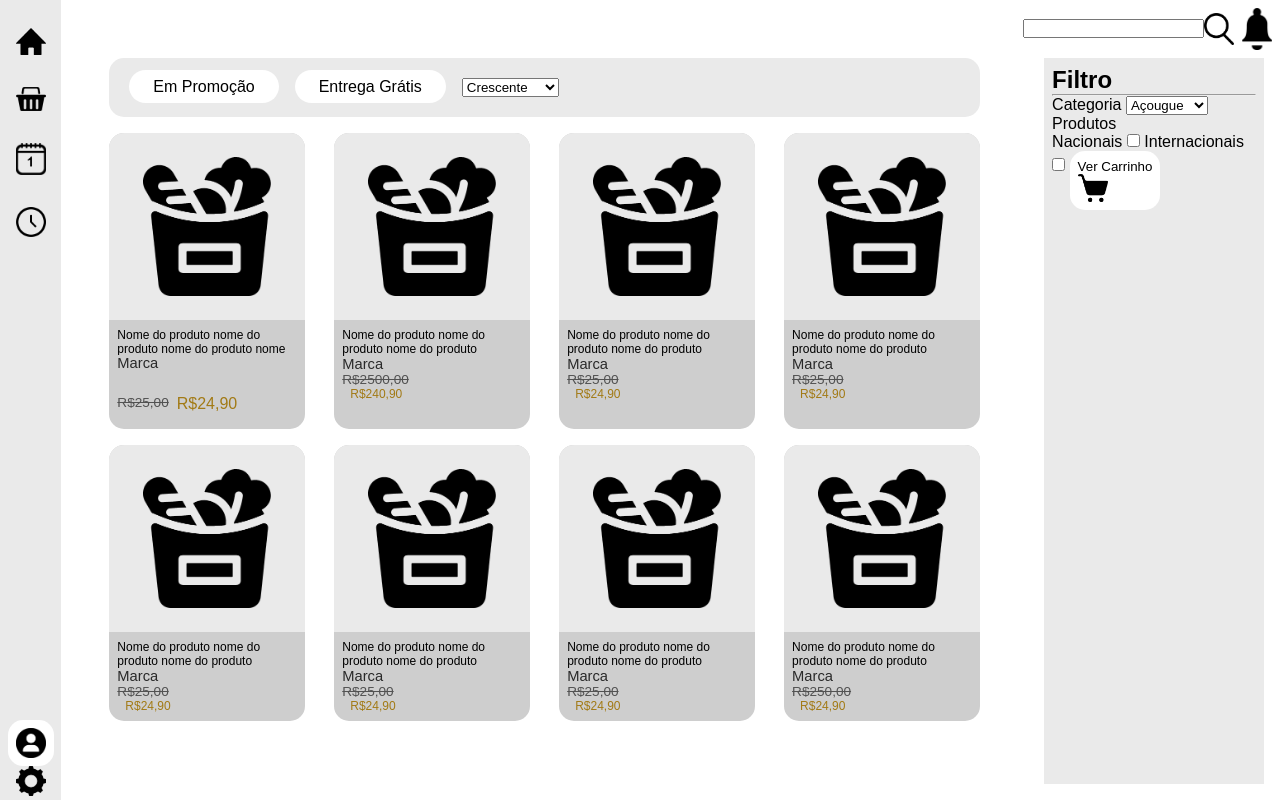
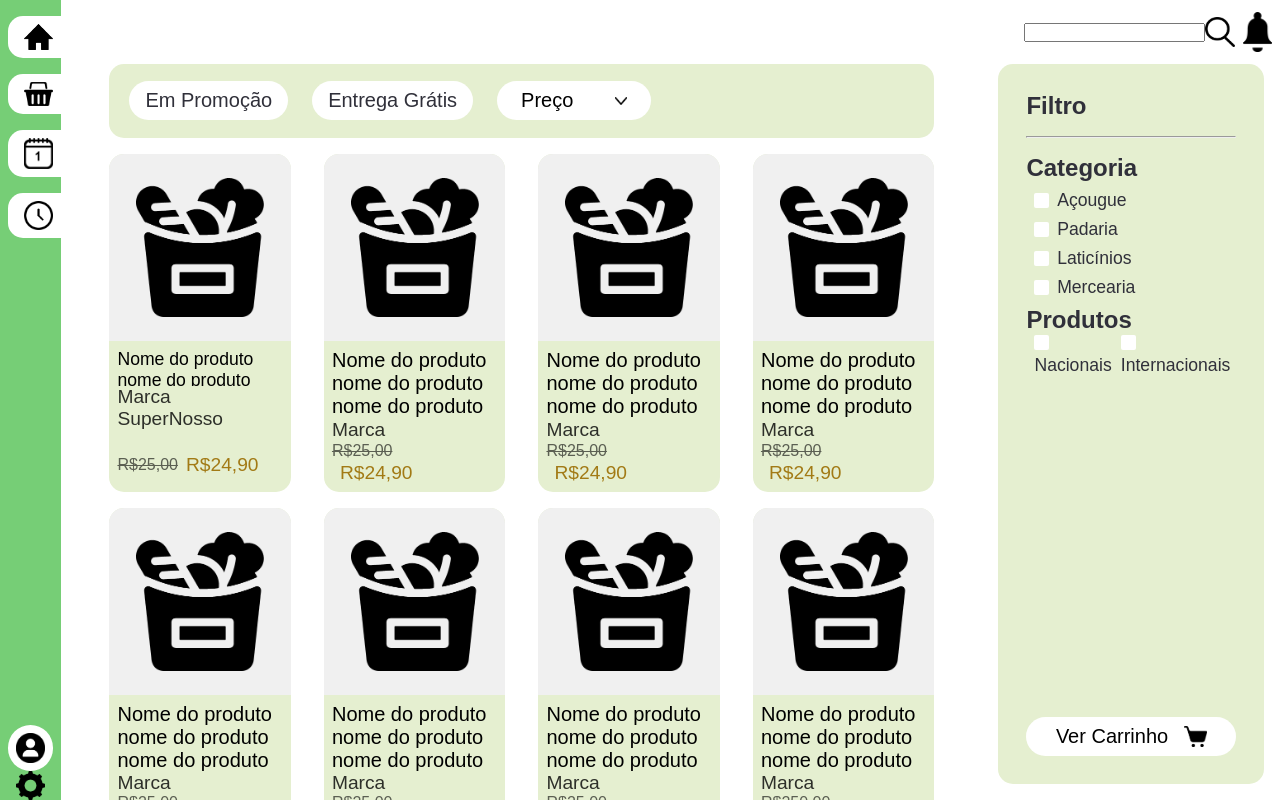
Before and after one commit to Alv-Rod/Cida-Agenda-Inteligente, a plain HTML site: page catalogo.html in a window 1280 px wide. Drawn offline with Linux system fonts and the light colour scheme.

Commit message:
Atualização de cores, continuação do projeto

```diff
--- a/catalogo.html
+++ b/catalogo.html
@@ -34,7 +34,7 @@
         </header>
         <div class="page-content">
             <div id="catalog">
-                <div class="catalog-header">
+                <div class="catalog-header page-header">
                     <div class="radio-btn">
                         <input type="radio" name="cat-sort" id="sort-sales" class="sort-radio">
                         <label for="sort-sales" class="sort-label">Em Promoção</label>
@@ -46,11 +46,14 @@
 
 
 
-                    <select name="price-sort" id="price-sort" class="dropdown" class="sort-radio">
-                        <option value="crescente">Crescente</option>
-                        <option value="decrescente">Decrescente</option>
-                        <span class="drop-icon" id="price-sort-drop"><img src="img/icons/down.png" alt=""></span>
-                    </select>
+                    <button id="price-sort" class="dropdown" >
+                        <span id="price-sort-drop">Preço <img src="img/icons/down.png" class="drop-icon" alt=""></span>
+                        <ul>
+                            <li id="crescente" data-sort="crescente">Crescente</li>
+                            <li id="decrescente" data-sort="decrescente">Decrescente</li>
+                        </ul>
+                    </button>
+
                 </div>
 
                 <div id="catalog-main">
@@ -62,6 +65,7 @@
                             <div class="desc">
                                 <p class="title">Nome do produto nome do produto nome do produto nome do produto nome do produto</p>
                                 <p class="brand">Marca</p>
+                                <p class="market">SuperNosso</p>
                             </div>
                             <div class="prices">
                                 <p class="price">R$25,00</p>
@@ -76,8 +80,8 @@
                         <div class="prod-description">
                             <p class="desc">Nome do produto nome do produto nome do produto</p>
                             <p class="brand">Marca</p>
-                            <p class="price">R$2500,00</p>
-                            <p class="sale-price">R$240,90</p>
+                            <p class="price">R$25,00</p>
+                            <p class="sale-price">R$24,90</p>
                         </div>
                     </div>
                     <div class="product">
@@ -150,29 +154,43 @@
             </div>
 
             <aside class="filter-section">
-
-                <div>
                 <h2>Filtro</h2>
                 <hr>
-                    <label for="category-filter">Categoria</label>
-                    <select name="category-filter" id="category-filter">
-                        <option value="Açougue">Açougue</option>
-                        <option value="Açougue">Padaria</option>
-                        <option value="Açougue">Laticínios</option>
-                        <option value="Açougue">Mercearia</option>
-                    </select>
-                    <p>Produtos</p>
-                    <label for="nacionais">Nacionais</label>
+                <h3>Categoria</h3>
+                <ul id="category-filter-list">
+                    <li>
+                        <input type="checkbox" name="category-filter" id="acougue" value="acougue">
+                        <label for="acougue">Açougue</label>
+                    </li>
+                    <li>
+                        <input type="checkbox" name="category-filter" id="padaria" value="padaria">
+                        <label for="padaria">Padaria</label>
+                    </li>
+                    <li>
+                        <input type="checkbox" name="category-filter" id="laticinios" value="laticinios">
+                        <label for="laticinios">Laticínios</label>
+                    </li>
+                    <li>
+                        <input type="checkbox" name="category-filter" id="mercearia" value="mercearia">
+                        <label for="mercearia">Mercearia</label>
+                    </li>
+                </ul>
+                <h3>Produtos</h3>
+                <div class="filter-origin">
+                    <label for="nacionais">
                         <input type="checkbox" name="filter-prod-checkbox" class="prod-checkbox" id="nacionais" value="nacionais">
-                    <label for="internacionais">Internacionais</label>
+                        Nacionais
+                    </label>
+                    <label for="internacionais">
                         <input type="checkbox" name="filter-prod-checkbox" class="prod-checkbox" id="internacionais" value="internacionais">
+                        Internacionais
+                    </label>
+                </div>
 
-                    <button>
+                <button id="see-cart">
                     Ver Carrinho
                     <img src="img/icons/cart.png" alt="" class="icon">
                 </button>
-                </div>
-
             </aside>
         </div>
 
--- a/css/calendario.css
+++ b/css/calendario.css
@@ -0,0 +1,23 @@
+@import url(imports.css);
+
+.page-content {
+    margin: 0 3rem;
+    width: auto;
+}
+/*
+.calendar {
+    display: grid;
+    grid-template-columns: repeat(7, 1fr);
+    grid-template-rows: repeat(5, 1fr);
+    grid-column-gap: 0px;
+    grid-row-gap: 0px;
+    border: 1px solid black;
+} */
+
+.calendar ul {
+    display: flex;
+}
+
+.calendar li {
+    width: calc(100% / 7);
+}
--- a/css/catalogo.css
+++ b/css/catalogo.css
@@ -10,17 +10,20 @@
     margin: 0 3rem;
 }
 
-.catalog-header {
+.catalog-header.page-header {
     display: flex;
+    align-items: center;
     width: 100%;
     padding: 1.25rem;
     border-radius: 15px;
-    background-color: var(--bg-second);
+    background-color: var(--bg-main);
     margin-bottom: 0.5rem;
+    height: 10%;
 }
 
 .radio-btn {
     position: relative;
+    margin-right: 1.5rem;
 }
 
 .sort-radio {
@@ -39,9 +42,8 @@
     margin-right: 1rem;
 }
 
-.sort-radio:hover + label{
-    background-color: var(--accent-dark);
-    color: var(--font-light);
+.sort-radio:hover + label {
+    background-color: var(--accent-mid);
 }
 
 .sort-radio:checked + label {
@@ -54,7 +56,7 @@
     flex-wrap: wrap;
     justify-content: space-between;
     width: 100%;
-    max-height: 100%;
+    height: 90%;
     overflow-y: scroll;
 }
 
@@ -62,11 +64,17 @@
     display: flex;
     flex-direction: column;
     align-items: center;
-    width: 196px;
+    width: 22%;
     margin: 0.5rem 0;
     border-radius: 15px;
-    font-size: 0.75rem;
-    background-color: var(--bg-third);
+    font-size: 2vh;
+    background-color: var(--bg-main);
+}
+
+.product:hover {
+    transition: all 0.15s ease-in-out;
+    translate: 0 -0.5vh;
+    box-shadow: 0px 5px 5px 5px rgba(119, 119, 119, 0.03);
 }
 
 .prod-preview {
@@ -74,40 +82,47 @@
     padding: 1.5rem;
     display: flex;
     justify-content: center;
-    background-color: var(--bg-second);
+    background-color: var(--gray);
     width: 100%;
 }
 
 .prod-description {
     display: flex;
+    justify-content: space-between;
     flex-direction: column;
+    height: 100%;
     padding: 0.5rem;
 }
 
-.brand {
-    font-size: 0.92rem;
+
+
+.brand, .market {
+    font-size: 2.4vh;
     opacity: 0.8;
 }
 
 .prices {
     display: flex;
-    font-size: 1rem;
+    align-items: center;
+    font-size: 2.2vh;
     margin-top: 1.5rem;
     margin-bottom: 0.5rem;
 }
 
 .price {
-    font-size: 0.85rem;
+    font-size: 2vh;
     opacity: 0.6;
     text-decoration: line-through;
 }
 
 .sale-price {
     color: rgb(162, 122, 21);
+    font-size: 2.4vh;
     padding-left: 0.5rem;
 }
 .product .title {
-    max-height: 1.7rem;
+    max-height: 4.6vh;
+    font-size: 2.2vh;
     overflow-y: hidden;
     position: relative;
 }
@@ -125,3 +140,21 @@
 .product img {
     width: 128px;
 }
+
+.filter-origin {
+    display: flex;
+    justify-content: space-between;
+}
+
+aside li input[type=checkbox] {
+    margin-right: 0.5rem;
+}
+
+aside .icon {
+    margin-left: 1rem;
+    width: 1.75vmax;
+}
+
+label[for=nacionais] {
+    margin-left: 0.5rem;
+}
--- a/css/imports.css
+++ b/css/imports.css
@@ -5,13 +5,14 @@
 }
 
 :root {
-    --bg-main: #fff;
-    --bg-second: #eaeaea;
-    --bg-third: #cecece;
-    --accent-light: #fff;
-    --accent-mid: #cecece;
-    --accent-dark: #6b6b6b;
-    --font-dark: #000;
+    --bg-white: #fff;
+    --bg-main: #E5EFD0;
+    --bg-second: #76CE76;
+    --accent-light: #e8e6e6;
+    --gray: #f0f0f0;
+    --accent-mid: #76CE76;
+    --accent-dark: #62a962;
+    --font-dark: #30303A;
     --font-light: #fff;
 }
 
@@ -20,7 +21,7 @@ html {
 }
 
 ::-webkit-scrollbar {
-    appearance: none;
+    display: none;
 }
 
 a {
@@ -32,34 +33,63 @@ img {
     display: block;
 }
 
-h1 {
+h1, h2, h3 {
     color: var(--font-dark);
-    font-size: 1.5rem;
+    font-size: 3vh;
 }
 
-button {
+button, select, input[type=radio] + label, .dropdown {
+    display: flex;
+    justify-content: center;
+    align-items: center;
     background: none;
     border: none;
-    border-radius: 15px;
-    background-color: var(--accent-light);
+    cursor: pointer;
+    border-radius: 30px;
+    background-color: var(--bg-white);
     padding: 0.5rem;
+    font-size: 2.5vh;
 }
 
-button:hover {
+button:hover, input[type=radio]:hover + label{
+    background-color: var(--accent-dark);
+    color: var(--font-light);
+
+}
+
+input[type=radio]:checked + label {
     background-color: var(--accent-mid);
 }
+
+input[type=checkbox] {
+    appearance: none;
+    width: 1.15vmax;
+    height: 1.15vmax;
+    border-radius: 2px;
+    background-color: #fff;
+}
+
+input[type=checkbox]:hover {
+    background-color: var(--accent-dark);
+}
+
+input[type=checkbox]:checked {
+    background-color: var(--accent-mid);
+}
+
 
 ul {
     list-style-type: none;
 }
 
-li {
+li,p {
     display: block;
+    font-size: 2.5vh;
 }
 
 label {
     color: var(--font-dark);
-    font-size: 1rem;
+    font-size: 2.5vh;
 }
 
 body {
@@ -74,19 +104,79 @@ main {
     height: 100%;
     max-height: 100vh;
     width: 100%;
-    background-color: var(--bg-main);
+    background-color: var(--bg-white);
     font-family: Arial, Helvetica, sans-serif;
 }
 
 .page-content {
     display: flex;
     width: 100%;
-    height: 100%;
+    height: 92%;
+    /* margin: 0 3rem; */
+}
+
+.page-header {
+    display: flex;
+    align-items: center;
+    width: 100%;
+    padding: 1.25rem;
+    border-radius: 15px;
+    background-color: var(--bg-main);
+    margin-bottom: 0.5rem;
+    height: 10%;
 }
 
 .icon {
-    width: 30px;
+    width: 2.3vmax;
     height: auto;
+}
+
+.drop-icon {
+    width: 1.5vh;
+    height: auto;
+}
+
+.dropdown{
+    display: inline-block;
+    padding: 0;
+    position: relative;
+    width: 12vmax;
+}
+
+.dropdown span {
+    display: flex;
+    padding: 0.5rem 1.5rem;
+    align-items: center;
+    justify-content: space-between;
+}
+
+.dropdown ul {
+    display: none;
+    background-color: var(--bg-white);
+    color: var(--font-dark);
+    border-radius: 0 0 15px 15px;
+    width: inherit;
+    text-align: left;
+    position: absolute;
+}
+
+.dropdown > ul > li {
+    padding: 0.5rem 1.5rem;
+    width: 100%;
+}
+
+.dropdown li:hover {
+    background-color: var(--accent-dark);
+    border-radius: 0 0 15px 15px;
+
+}
+
+.dropdown:hover > ul {
+    display: block;
+}
+
+.dropdown:hover {
+    border-radius: 15px 15px 0 0;
 }
 
 .navbar, .navbar-main {
@@ -99,34 +189,65 @@ main {
 
 .navbar {
     justify-content: space-between;
-    padding: 0.25rem;
+    /* padding-left: 0.5rem; */
     background-color: var(--bg-second);
+    /* position: relative; */
+}
+
+.navbar-main {
+    width: 100%;
 }
 
 .navbar li {
+    display: flex;
+    flex-direction: column;
+    align-items: center;
+    width: 100%;
     padding: 0.5rem;
-    margin-top: 1rem;
-    border-radius: 15px;
+    margin: 1rem 0 0 1rem;
+    border-radius: 15px 0 0 15px ;
+    background-color: white;
 }
+
 
 .navbar li:hover {
     background-color: var(--accent-mid);
 }
 
-aside {
-    display: flex;
-    flex-direction: column;
-    height: 100%;
-}
 header {
     display: flex;
     align-items: center;
     justify-content: flex-end;
+    height: 8%;
     width: 100%;
 }
-aside > div {
-    background-color: var(--bg-second);
-    height: 100%;
-    padding: 0.5rem;
-    margin: 0 1rem 1rem 1rem ;
+
+aside  {
+    display: flex;
+    flex-direction: column;
+    background-color: var(--bg-main);
+    border-radius: 15px;
+    width: 30%;
+
+    padding: 1.75rem;
+    margin: 0 1rem 1rem 1rem;
+    /* margin: 0 1rem 1rem 1rem; */
 }
+
+aside li {
+    display: flex;
+    align-items: center;
+    margin: 0.5rem;
+}
+
+aside button {
+    margin-top: auto;
+}
+
+aside label {
+    font-size: 2.2vh;
+}
+
+aside hr {
+    margin: 1rem 0 ;
+}
```
Also changed, not shown: alarme.html (+11 -0 lines), calendario.html (+50 -0 lines), js/calendario.js (+12 -0 lines). Lines whose indentation alone changed are shown as unchanged.
